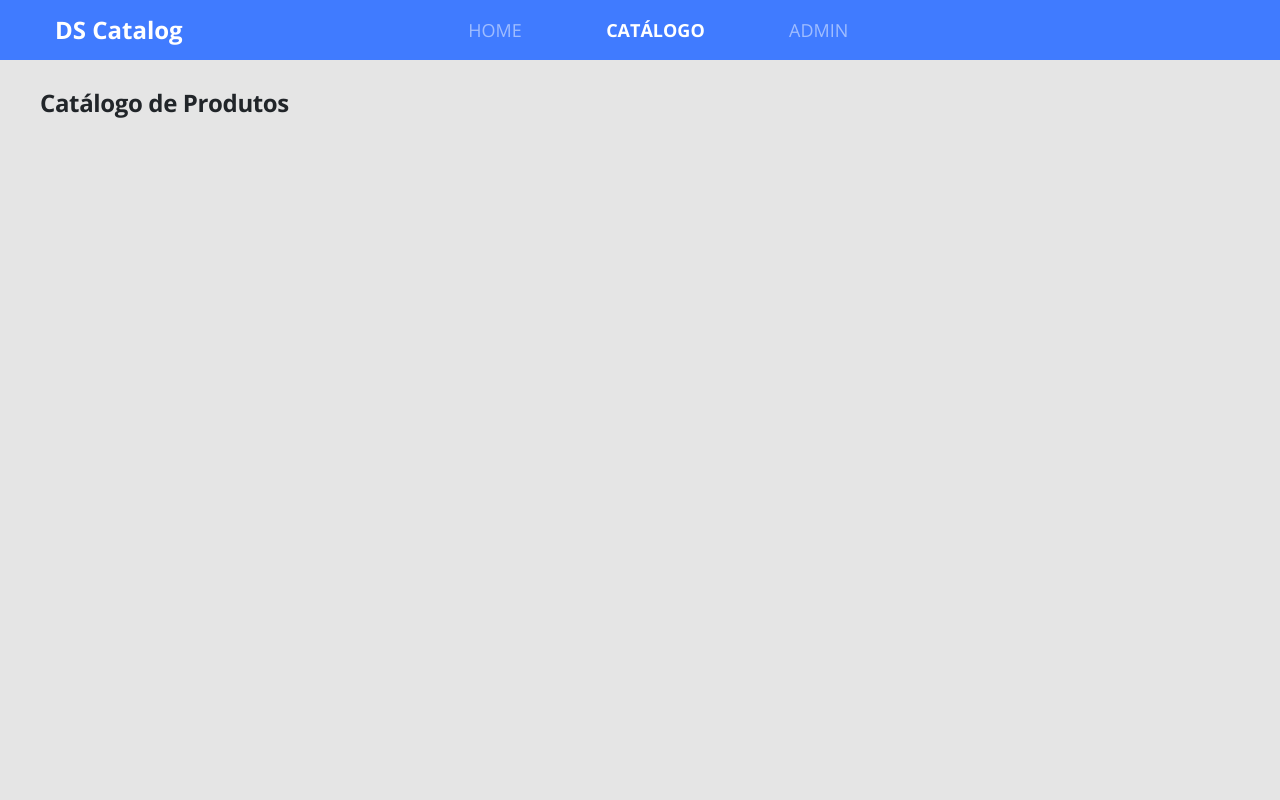
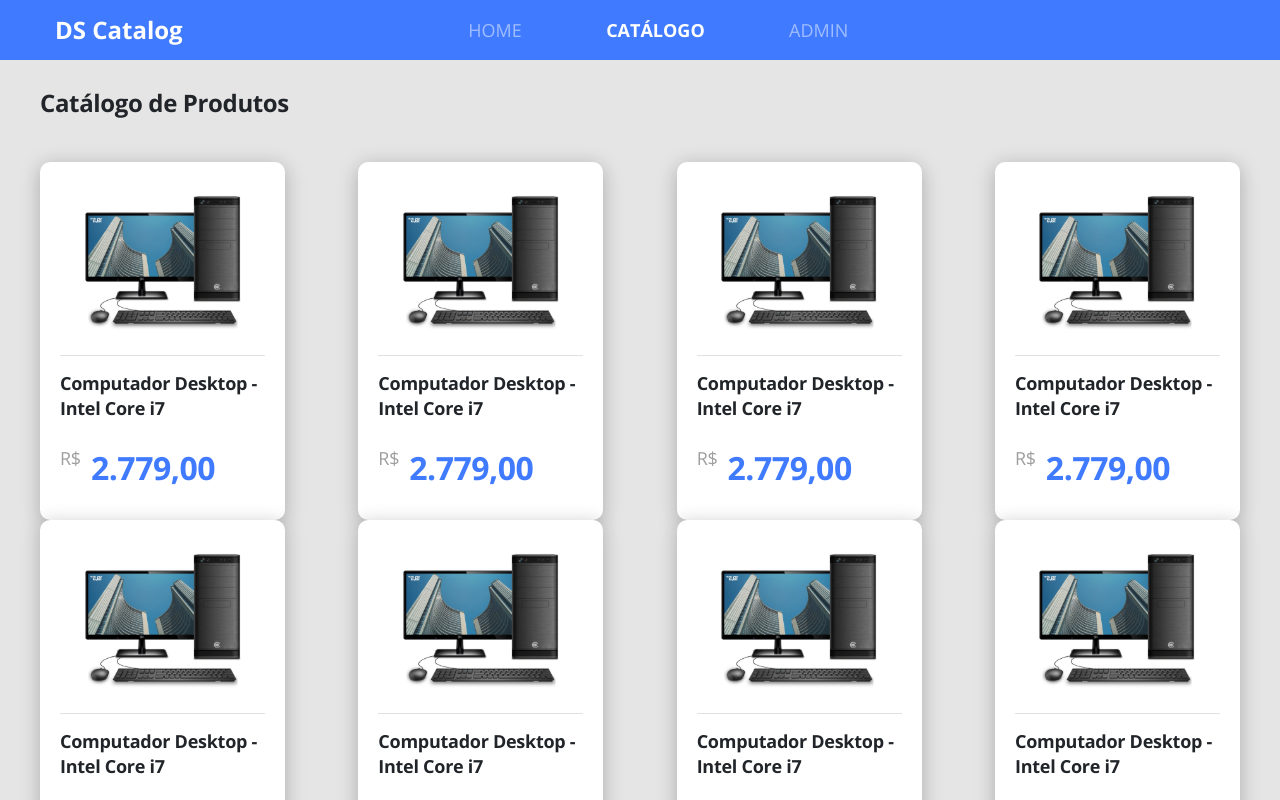
Before and after one commit to DiegoWanBorges/DsCatalog, a React (Create React App) app in the folder front-web/: page /catalog in a window 1280 px wide. Shown: the top 800 px of the page. Built offline with nearby package versions, Linux system fonts and the light colour scheme.

Commit message:
Catalog - Part 2

```diff
--- /dev/null
+++ b/front-web/src/pages/Catalog/components/ProductCard/index.tsx
@@ -0,0 +1,19 @@
+import React from 'react'
+import './styles.scss'
+import { ReactComponent as ProductImage } from '../../../../core/assets/images/product.svg'
+
+const ProductCard = () => (
+    <div className="card-base border-radius-10 product-card">
+        <ProductImage/>
+        <div className="product-info">
+            <h6 className="product-name">
+                Computador Desktop - Intel Core i7
+            </h6>
+            <div className="product-price-container">
+                <span className="product-currency">R$</span>
+                <h3 className="product-price">2.779,00</h3>
+            </div>
+        </div>
+    </div>
+);
+export default ProductCard;
--- /dev/null
+++ b/front-web/src/pages/Catalog/components/ProductCard/styles.scss
@@ -0,0 +1,33 @@
+.product-card{
+    width: 245px;
+    padding: 20px 20px 30px 20px;
+    text-align: center;
+}
+.product-info{
+    border-top: 1px solid #E1E1E1;
+    text-align: left;
+    padding-top: 15px;
+    margin-top: 15px;
+}
+.product-name{
+    font-size: 18px;
+    line-height: 25px;
+    letter-spacing: -0.015em;
+}
+.product-price-container{
+    margin-top: 25px;
+    display: flex;
+}
+.product-currency{
+    font-size: 18px;
+    line-height: 25px;
+    letter-spacing: -0.015em;
+    color: #9E9E9E;
+}
+.product-price{
+    font-size: 32px;
+    line-height: 44px;
+    letter-spacing: -0.015em;
+    color: #407BFF;
+    margin-left: 10px;
+}
--- a/front-web/src/pages/Catalog/index.tsx
+++ b/front-web/src/pages/Catalog/index.tsx
@@ -1,4 +1,5 @@
 import React from 'react'
+import ProductCard from './components/ProductCard'
 import './styles.scss'
 
 const Catalog = () => (
@@ -6,7 +7,18 @@
         <h1 className="catalog-title">Catálogo de Produtos</h1>
 
         <div className="catalog-produts">
-
+            <ProductCard />
+            <ProductCard />
+            <ProductCard />
+            <ProductCard />
+            <ProductCard />
+            <ProductCard />
+            <ProductCard />
+            <ProductCard />
+            <ProductCard />
+            <ProductCard />
+            <ProductCard />
+            <ProductCard />
         </div>
     </div>
 );
--- a/front-web/src/pages/Catalog/styles.scss
+++ b/front-web/src/pages/Catalog/styles.scss
@@ -11,4 +11,7 @@
 }
 .catalog-produts{
     margin-top: 43px;
+    display: flex;
+    flex-wrap: wrap;
+    justify-content: space-between ;
 }
```
Also changed, not shown: front-web/src/core/assets/images/product.svg (added), 1 other file (tests, documents, lock files or other folders).
